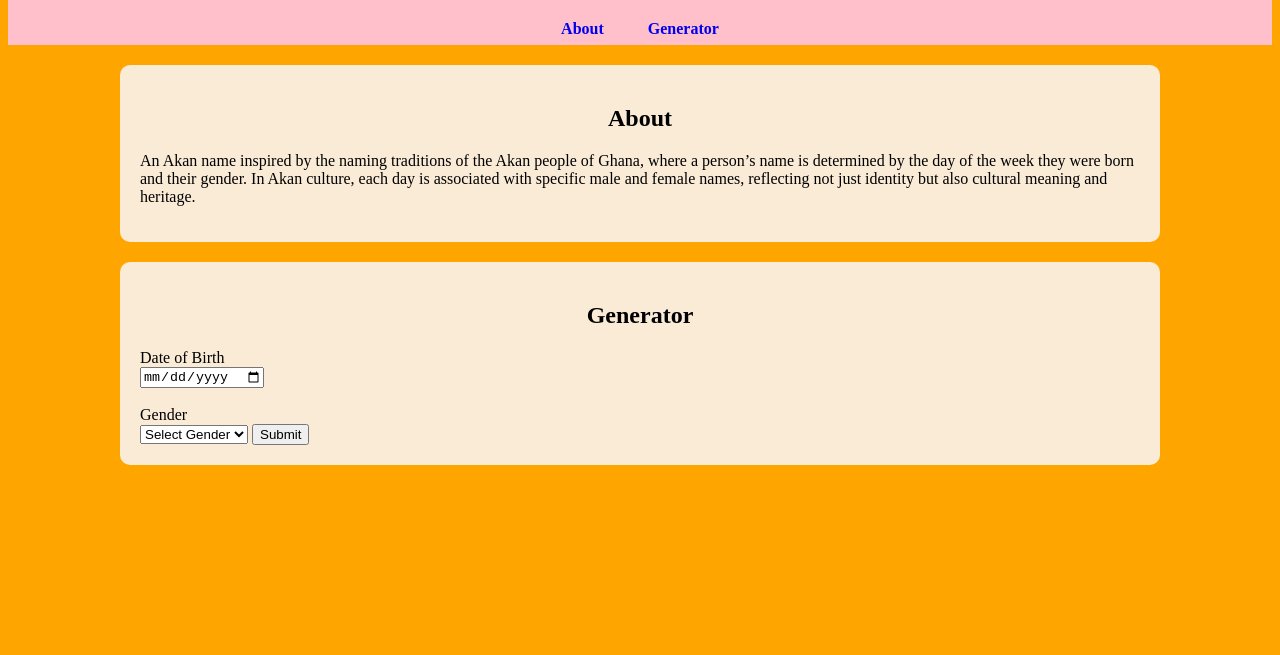
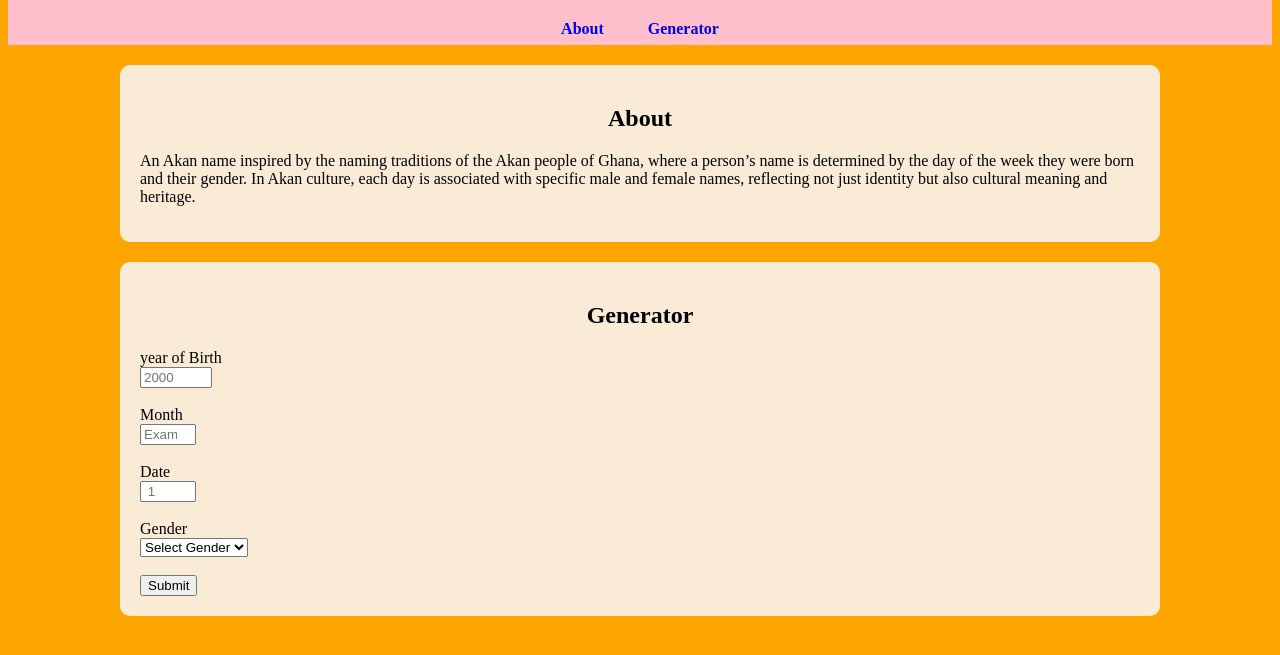
Before and after one commit to fionambugua/Akan-Name-Generator, a plain HTML site: page index.html in a window 1280 px wide. Shown: the part 101-756 px from the top of the page. Drawn offline with Linux system fonts and the light colour scheme.

Commit message:
Refactor date input fields in the Generator section for improved user input handling

```diff
--- a/index.html
+++ b/index.html
@@ -30,17 +30,24 @@
             <h2>Generator</h2>
             <!-- form input -->
             <form>
-                <label for="date">Date of Birth</label><br>
-                <input type="date"><br><br>
+                <label for="year">year of Birth</label><br>
+                <input type="number" id="year" name="year" min="1900" max="2025" required="" placeholder="2000"><br><br>
+                <label for="Month">Month</label><br>
+                <input type="number" id="month" name="month" min="1" max="12" required="" placeholder="Example: January=1"><br><br>
+                <label for="date ">Date</label><br>
+                <input type="number" id="date" name="date" min="1" max="31" required="" placeholder=" 1 "><br><br>
                 <label for="gender">Gender</label><br>
                 <select name="gender" id="pgender">
                         <option value="">Select Gender</option>
                         <option value="female">Female</option>
                         <option value="male">Male</option>
 
-                </select>
+                </select><br><br>
                 <button type="submit">Submit</button>
             </form>
+        </div>
+        <div>
+
         </div>
     </section>
 <script src="script.js" defer></script>
```
